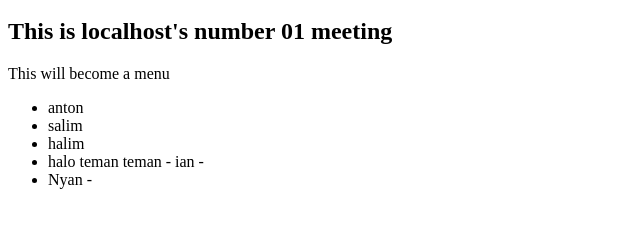
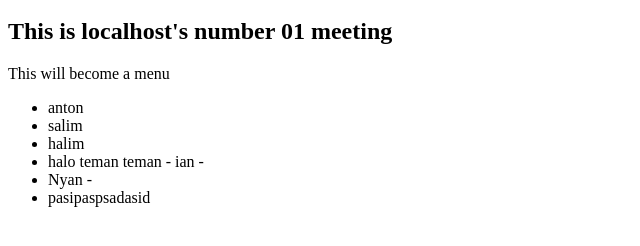
Before and after one commit to nevrending/betatest, a plain HTML site: page index.html in a window 1280 px wide. Shown: the part 48-294 px from the top of the page, without its empty margins (0-640 px from the left). Drawn offline with Linux system fonts and the light colour scheme.

Commit message:
push lagi

```diff
--- a/index.html
+++ b/index.html
@@ -12,6 +12,7 @@
 			<li>halim</li>
 			<li>halo teman teman - ian -</li>
             <li>Nyan -</li>
+            <li>pasipaspsadasid</li>
 		</ul>
 </body>
 </html>
```
